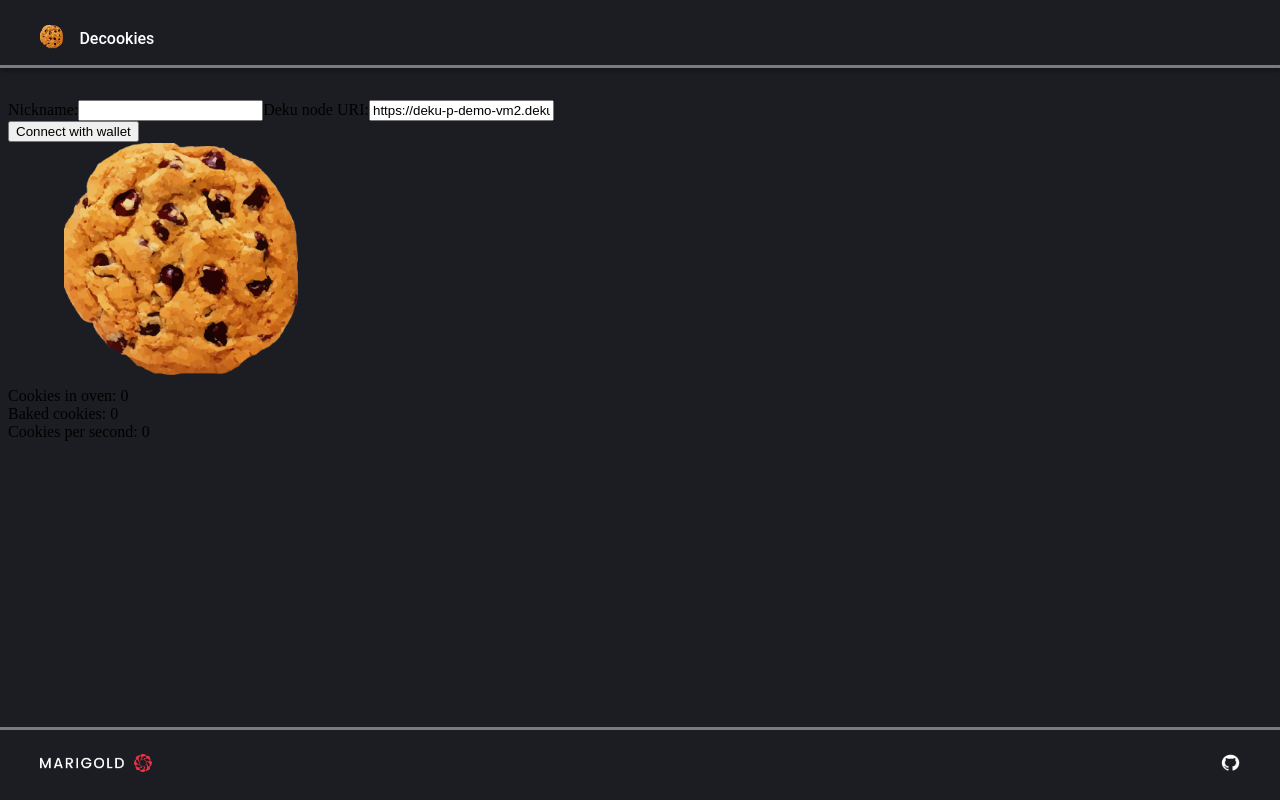
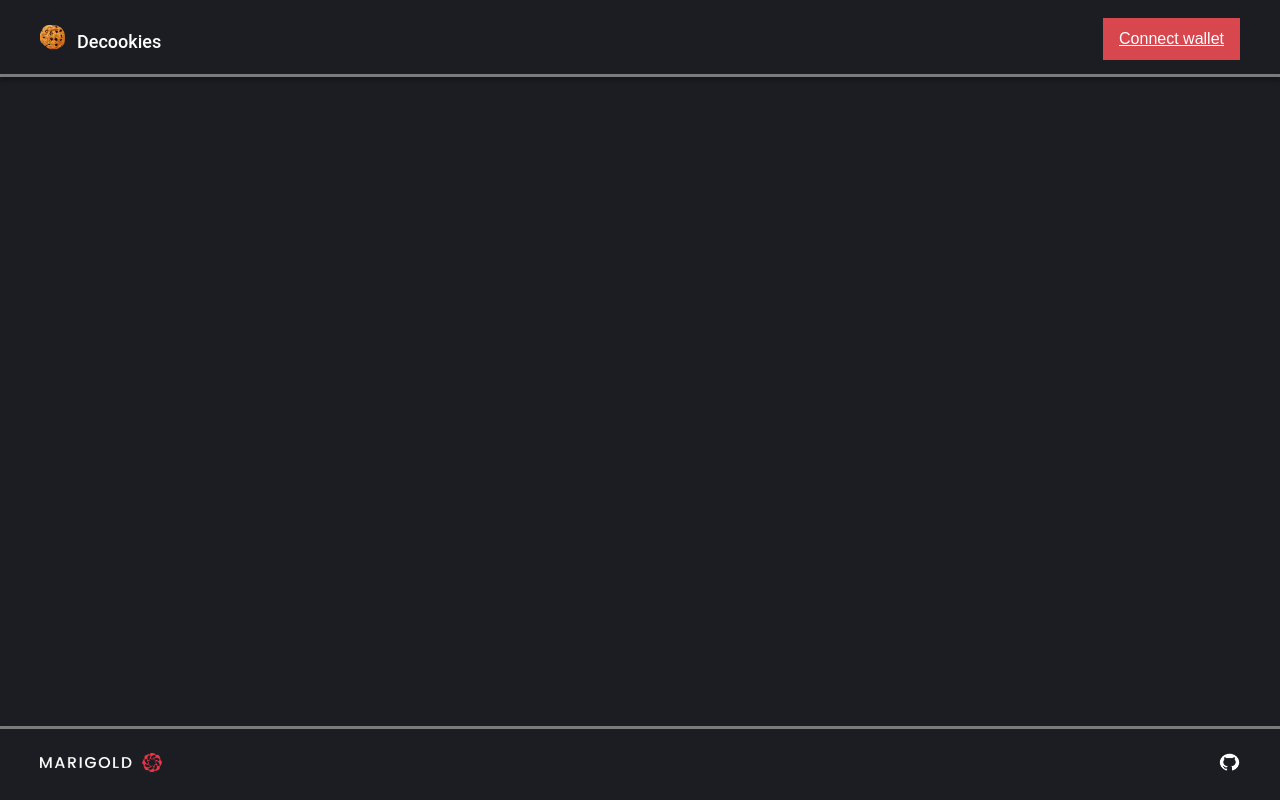
Before and after one commit to marigold-dev/decookies, a React app: page / in a window 1280 px wide. Built offline with nearby package versions, Linux system fonts and the light colour scheme.

Commit message:
Add some game page components

```diff
--- /dev/null
+++ b/src/components/buttons/button.ts
@@ -0,0 +1,15 @@
+import styled from "styled-components";
+const Button = styled.button `
+  display: inline-block;
+  background-color: #D8464E;
+  padding: .8em 1em;
+  color: white;
+  font-size: 100%;
+  text-align: center;
+  text-decoration-line: underline;
+  cursor: pointer;
+  border: 1px solid #D8464E;
+  border: transparent;
+  line-height:1;
+`;
+export default Button
--- a/src/components/buttons/connectWallet.tsx
+++ /dev/null
@@ -1,16 +0,0 @@
-type Props = {
-    onClick: () => void;
-};
-
-export const ConnectButton: React.FC<Props> = ({
-    onClick
-}) => {
-
-    return (
-        <div className="buttons">
-            <button className="button" onClick={onClick}>
-                Connect with wallet
-            </button>
-        </div>
-    );
-};
--- /dev/null
+++ b/src/components/buttons/headerButton.ts
@@ -0,0 +1,33 @@
+import styled from "styled-components";
+const HeaderButton = styled.div`
+    position: absolute;
+    top: 18px;
+    right: 40px;
+    @media (min-width: 900px) {
+        button {
+            &.mobileButton {
+            display:none;
+            background: none;
+            border: 0;
+            color: inherit;
+            }
+        }
+        button {
+            &.desktopButton {
+         display:block;
+        }
+}
+    }
+
+.desktopButton {
+    display:none;
+}
+.mobileButton {
+    display:block;
+    background: none;
+    border: 0;
+    color: inherit;
+
+}
+`;
+export default HeaderButton
--- a/src/components/footer.tsx
+++ b/src/components/footer.tsx
@@ -1,7 +1,6 @@
 import styled from "styled-components";
 import marigold from '../../resources/images/marigold-logo.png';
 import github from '../../resources/images/github-logo.png';
-
 
 const FooterContainer = styled.div `
     position: absolute;
@@ -22,10 +21,9 @@ a {
 
 img {
     padding: 1vh 5vh 1vh 5vh;
-    height: 2.2vh;
+    height: 2.4vh;
 }
 `;
-
 
 const Footer = () => {
     return (
--- a/src/components/header.tsx
+++ b/src/components/header.tsx
@@ -1,6 +1,5 @@
 import styled from "styled-components";
 import cookie from '../../resources/images/cookie.png';
-
 
 const HeaderContainer = styled.div `
 display: flex;
@@ -19,6 +18,7 @@ margin: 0.8em 0;
 
 p {
     color: #FFFFFF;
+    font-size:18px;
 }
 
 a {
@@ -29,11 +29,10 @@ a {
 }
 
 img {
-    padding: 1.5vh 2vh 2vh 5vh;
-    height: 3vh;
+    padding: 1.5vh 1.5vh 3vh 5vh;
+    height: 3.2vh;
 }
 `;
-
 
 const Header = () => {
     return (
--- a/src/pages/game.tsx
+++ b/src/pages/game.tsx
@@ -6,6 +6,7 @@ import factory from '../../resources/factory.png';
 import cookie from '../../resources/perfectCookie.png';
 import transfer from '../../resources/transfer.png';
 import eat from '../../resources/eatcookie.png'
+import menu from '../../resources/images/menu-icon.png'
 
 import { CookieButton } from '../components/buttons/cookie';
 import { ToolButton } from '../components/buttons/tool';
@@ -17,7 +18,6 @@ import { addCookie, addFarm, addGrandma, addCursor, addMine, saveConfig, initSta
 import { useEffect, useRef } from 'react'
 import { state } from '../store/reducer';
 import { isButtonEnabled, buyCursor, buyFarm, buyGrandma, buyMine, buyFactory } from '../store/cookieBaker';
-import { ConnectButton } from '../components/buttons/connectWallet';
 import { BeaconWallet } from '@taquito/beacon-wallet';
 import { TezosToolkit } from '@taquito/taquito';
 import { NetworkType, PermissionScope, SigningType } from "@airgap/beacon-sdk";
@@ -30,6 +30,8 @@ import * as human from 'human-crypto-keys'
 
 import { getKeyPair, stringToHex } from '../store/utils';
 import { leaderBoard } from '../store/vmTypes';
+import Button from '../components/buttons/button';
+import HeaderButton from '../components/buttons/headerButton';
 
 export let nodeUri: string;
 export let nickName: string;
@@ -217,7 +219,11 @@ export const Game = () => {
 
     return <>
         <ToastContainer />
-        <div>
+        <HeaderButton>
+            <Button className="desktopButton" onClick={handleBeaconConnection}>Connect wallet</Button>
+            <button className="mobileButton"><img src={menu}/></button>
+        </HeaderButton>
+        {/* <div>
             <label>
                 Nickname:
                 <input type="text" name="nickName" ref={nicknameRef} />
@@ -226,7 +232,6 @@ export const Game = () => {
                 Deku node URI:
                 <input type="text" name="nodeUri" ref={nodeUriRef} defaultValue={getRandomBetaNode()} />
             </label>
-            <ConnectButton onClick={handleBeaconConnection}></ConnectButton>
         </div>
         <div>
             <label hidden={!latestState.current.publicAddress}>
@@ -239,7 +244,7 @@ export const Game = () => {
             <ToolCounter value={gameState.cookiesInOven} />
             <CookieCounter value={gameState.cookieBaker.cookies} cps={gameState.cookieBaker.passiveCPS} />
         </div>
-        {/* <div className='content'>
+        <div className='content'>
             <div className='wrapper'>
                 <ToolButton disabled={!isButtonEnabled(gameState, buyCursor)} img={cursor} alt="Buy cursor"
                     onClick={handleCursorClick} />
--- a/src/pages/rules.tsx
+++ b/src/pages/rules.tsx
@@ -10,11 +10,11 @@ const Rules = () =>
             <h2>Enjoy making cookies!</h2>
             <p>Rules are easy</p>
             <ul>
-                <li>Click on cookie to bake one </li>
-                <li>When you have enough cookies  buy a building. Each building =&gt; will passively
+                <li>Click on the giant cookie to bake one cookie! </li>
+                <li>When you have enough cookies  buy a building! Each building =&gt; will passively
                     mint cookies for you. The more buildings of the same type you buy, the more the price inscreases</li>
-                <li>You can give cookies to a friend, because it is always great to get cookies from a friends</li>
-                <li>Eat cookies allow you to “burn” cookies and appear in the leaderboard. Who will the best cookie eater?</li>
+                <li>You can give cookies to a friend, because it is always great to get cookies from friends</li>
+                <li>"Eat cookies" allow you to “burn” cookies and appear in the leaderboard. Who will the best cookie eater?</li>
             </ul>
         </section>
         <section className="right">
```
Also changed, not shown: resources/images/menu-icon.png (added).
